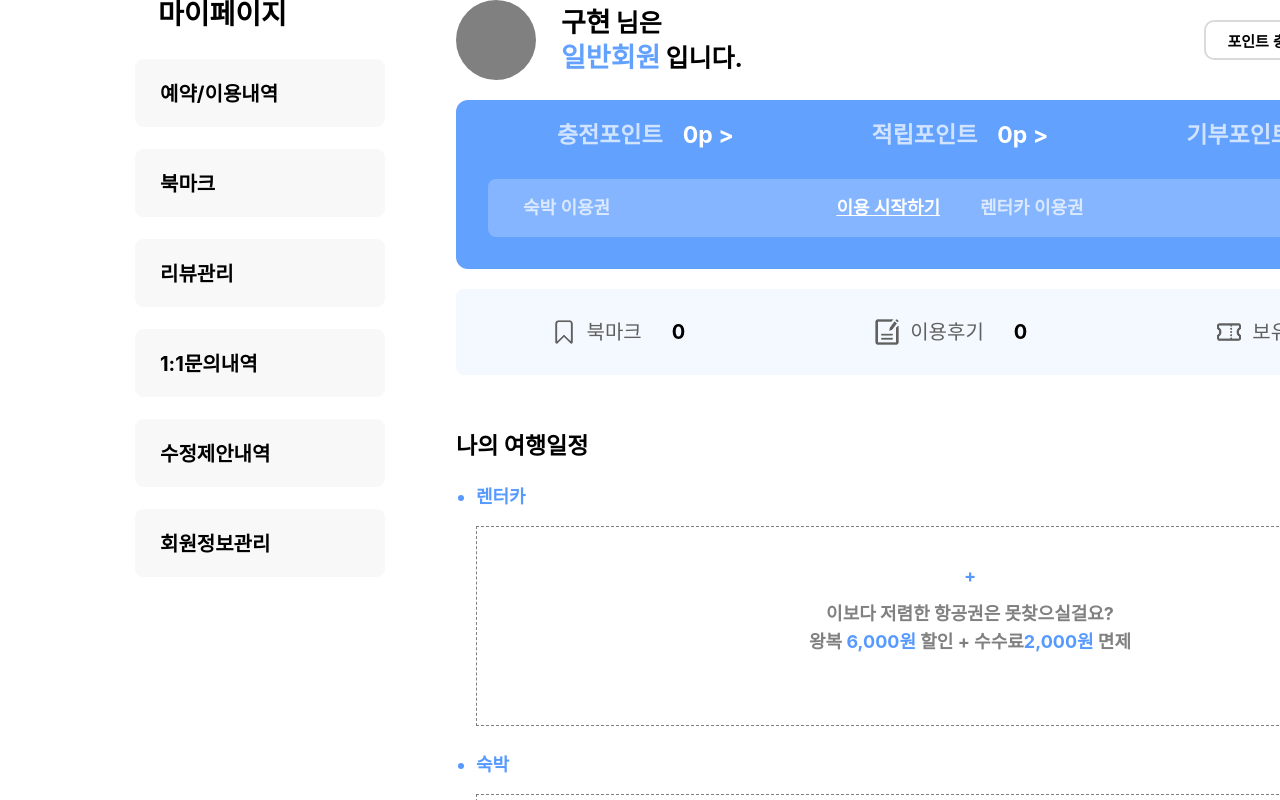
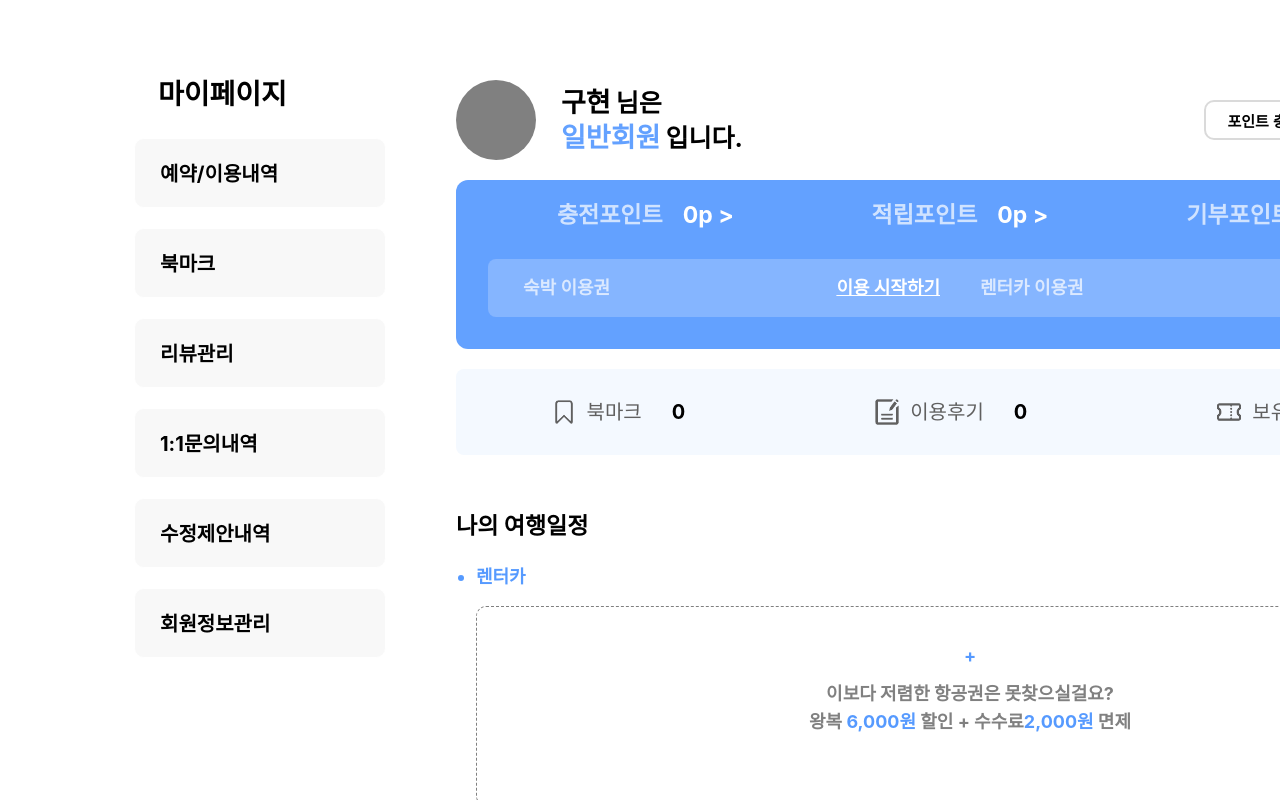
Before and after one commit to wecode-bootcamp-korea/justcode-6-2nd-team5-front, a React (Create React App) app: page /mypage in a window 1280 px wide. Shown: the top 800 px of the page. Built offline with nearby package versions, Linux system fonts and the light colour scheme.

Commit message:
[Design] 마이페이지 UI 완료

```diff
--- a/src/pages/Mypage/MyPlan/MyPlan.scss
+++ b/src/pages/Mypage/MyPlan/MyPlan.scss
@@ -22,6 +22,7 @@
         justify-content: center;
         height: 200px;
         border: 1px dashed gray;
+        border-radius: 10px;
         padding: 20px;
         margin-top: 20px;
 
--- a/src/pages/Mypage/Mypage.scss
+++ b/src/pages/Mypage/Mypage.scss
@@ -2,6 +2,7 @@
   display: flex;
   justify-content: center;
   flex-direction: row;
+  padding: 80px 0px;
 
   --border-color: #abccff;
   --color-blue: #63a1ff;
```
